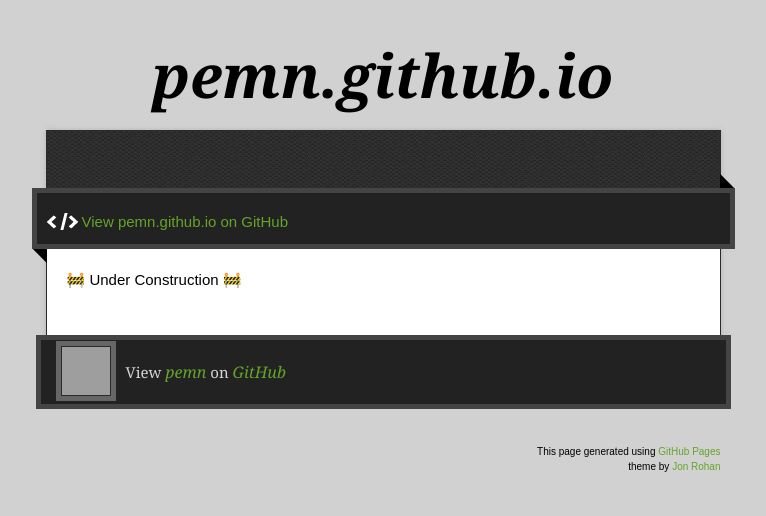
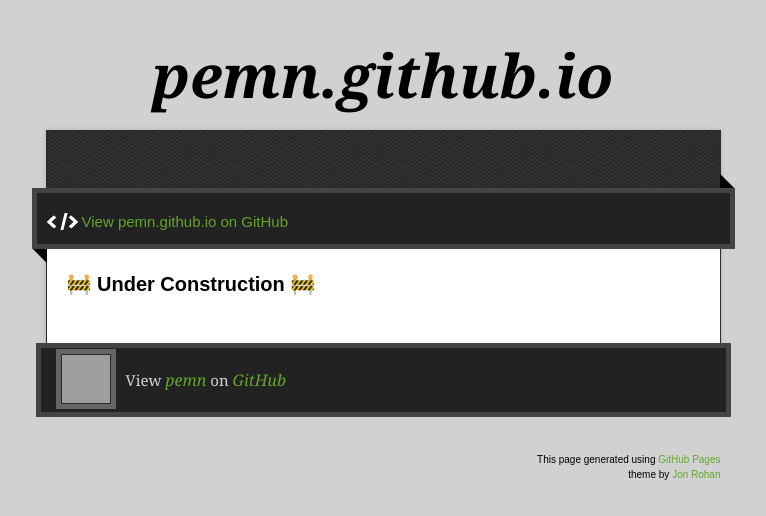
Before and after one commit to pemn/pemn.github.io, a plain HTML site: page index.html in a window 1280 px wide. Shown: the whole page, without its empty margins (257-1023 px from the left). Drawn offline with nearby package versions, Linux system fonts and the light colour scheme; grey boxes are pictures that could not be loaded.

Commit message:
Replace master branch with page content via GitHub

```diff
--- a/index.html
+++ b/index.html
@@ -34,7 +34,9 @@
         <span class="blc"></span><span class="trc"></span>
         </div>
         <article class="markdown-body">
-          <p><g-emoji alias="construction" fallback-src="https://assets-cdn.github.com/images/icons/emoji/unicode/1f6a7.png">🚧</g-emoji> Under Construction <g-emoji alias="construction" fallback-src="https://assets-cdn.github.com/images/icons/emoji/unicode/1f6a7.png">🚧</g-emoji></p>
+          <h3>
+<a id="construction-under-construction-construction" class="anchor" href="#construction-under-construction-construction" aria-hidden="true"><span aria-hidden="true" class="octicon octicon-link"></span></a><g-emoji alias="construction" fallback-src="https://assets-cdn.github.com/images/icons/emoji/unicode/1f6a7.png">🚧</g-emoji> Under Construction <g-emoji alias="construction" fallback-src="https://assets-cdn.github.com/images/icons/emoji/unicode/1f6a7.png">🚧</g-emoji>
+</h3>
         </article>
       </div>
     </div>
--- a/params.json
+++ b/params.json
@@ -1,6 +1,6 @@
 {
   "name": "pemn.github.io",
   "tagline": "",
-  "body": ":construction: Under Construction :construction:",
+  "body": "### :construction: Under Construction :construction:",
   "note": "Don't delete this file! It's used internally to help with page regeneration."
 }
```
